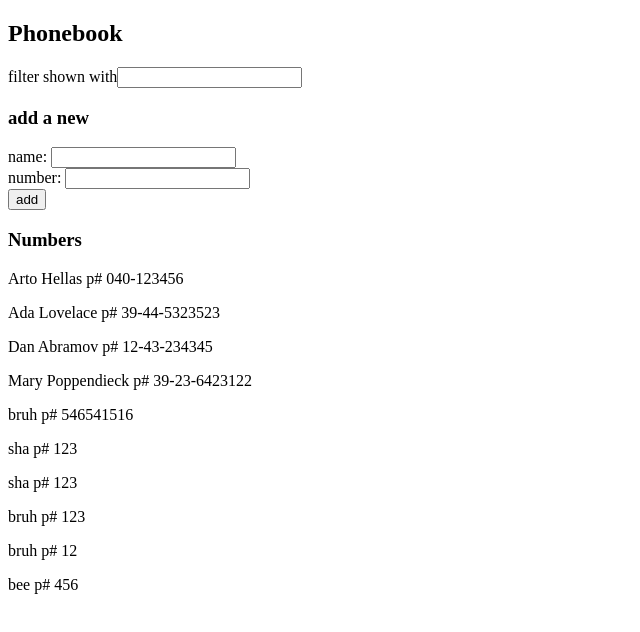
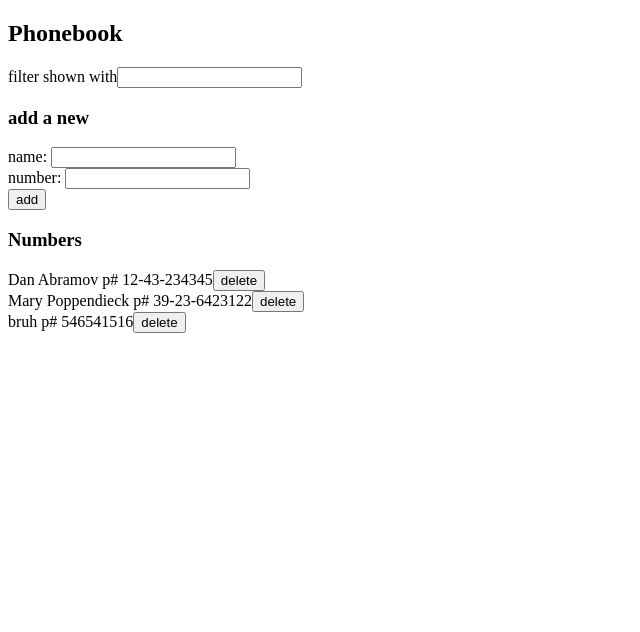
Before and after one commit to DeviantSchemist/fullstackopen_phonebook, a React (Vite) app: page / in a window 1280 px wide. Shown: the top 632 px of the page, without its empty margins (0-640 px from the left). Built offline with nearby package versions, Linux system fonts and the light colour scheme; data requests are answered from the project's data file.

Commit message:
exercise 2.14

```diff
--- a/db.json
+++ b/db.json
@@ -1,15 +1,5 @@
 {
   "persons": [
-    {
-      "name": "Arto Hellas",
-      "number": "040-123456",
-      "id": 1
-    },
-    {
-      "name": "Ada Lovelace",
-      "number": "39-44-5323523",
-      "id": 2
-    },
     {
       "name": "Dan Abramov",
       "number": "12-43-234345",
@@ -24,31 +14,6 @@
       "name": "bruh",
       "number": "546541516",
       "id": 5
-    },
-    {
-      "name": "sha",
-      "number": "123",
-      "id": 6
-    },
-    {
-      "name": "sha",
-      "number": "123",
-      "id": 7
-    },
-    {
-      "name": "bruh",
-      "number": "123",
-      "id": 8
-    },
-    {
-      "name": "bruh",
-      "number": "12",
-      "id": 9
-    },
-    {
-      "name": "bee",
-      "number": "456",
-      "id": 10
     }
   ]
 }
--- a/src/App.jsx
+++ b/src/App.jsx
@@ -11,6 +11,7 @@ const App = () => {
   const [phoneNum, setPhoneNum] = useState('')
 
   const [filterState, setFilterState] = useState('')
+
   useEffect(() => {
     personService.getAll().then(response => setPersons(response.data));
   }, []);
@@ -32,6 +33,14 @@ const App = () => {
     alert(`${newName} is already added to phonebook`);
   }
 
+  const handleDelete = (id, name) => {
+    if (window.confirm(`Delete ${name}?`)) {
+      personService.deletePerson(id)
+      .then(response => setPersons(persons.filter(person => person.id !== id)))
+      .catch(err => console.log(`Unable to delete person with id ${id}`));
+    }
+  }
+
   return (
     <div>
       <h2>Phonebook</h2>
@@ -40,7 +49,7 @@ const App = () => {
       <PersonForm newName={newName} phoneNum={phoneNum} handleNameChange={(event) => setNewName(event.target.value)}
         handlePhoneChange={(event) => setPhoneNum(event.target.value)} handleSubmit={handleSubmit} />
       <h3>Numbers</h3>
-      <Persons filterState={filterState} persons={persons} />
+      <Persons filterState={filterState} persons={persons} handleDelete={handleDelete} />
     </div>
   )
 }
--- a/src/Persons.jsx
+++ b/src/Persons.jsx
@@ -1,8 +1,21 @@
-const Persons = ({ filterState, persons }) => {
+const Persons = ({ filterState, persons, handleDelete }) => {
   return (
     <>
-      {filterState ? persons.filter(person => person.name.toLowerCase().includes(filterState.toLowerCase())).map(person => <p key={person.id}>{person.name} p# {person.number}</p>)
-        : persons.map(person => <p key={person.id}>{person.name} p# {person.number}</p>)}
+      {filterState ? persons.filter(person => person.name.toLowerCase().includes(filterState.toLowerCase()))
+        .map(person => (
+          <>
+            <span key={person.id}>{person.name} p# {person.number}</span>
+            <button onClick={() => handleDelete(person.id, person.name)}>delete</button>
+            <br />
+          </>
+        ))
+        : persons.map(person => (
+          <>
+            <span key={person.id}>{person.name} p# {person.number}</span>
+            <button onClick={() => handleDelete(person.id, person.name)}>delete</button>
+            <br />
+          </>
+        ))}
     </>
   )
 }
--- a/src/services/persons.js
+++ b/src/services/persons.js
@@ -12,4 +12,8 @@ const create = newPerson => {
   return axios.post(baseURL, newPerson);
 }
 
-export default { getAll, create }
+const deletePerson = personID => {
+  return axios.delete(`${baseURL}/${personID}`);
+}
+
+export default { getAll, create, deletePerson }
```
